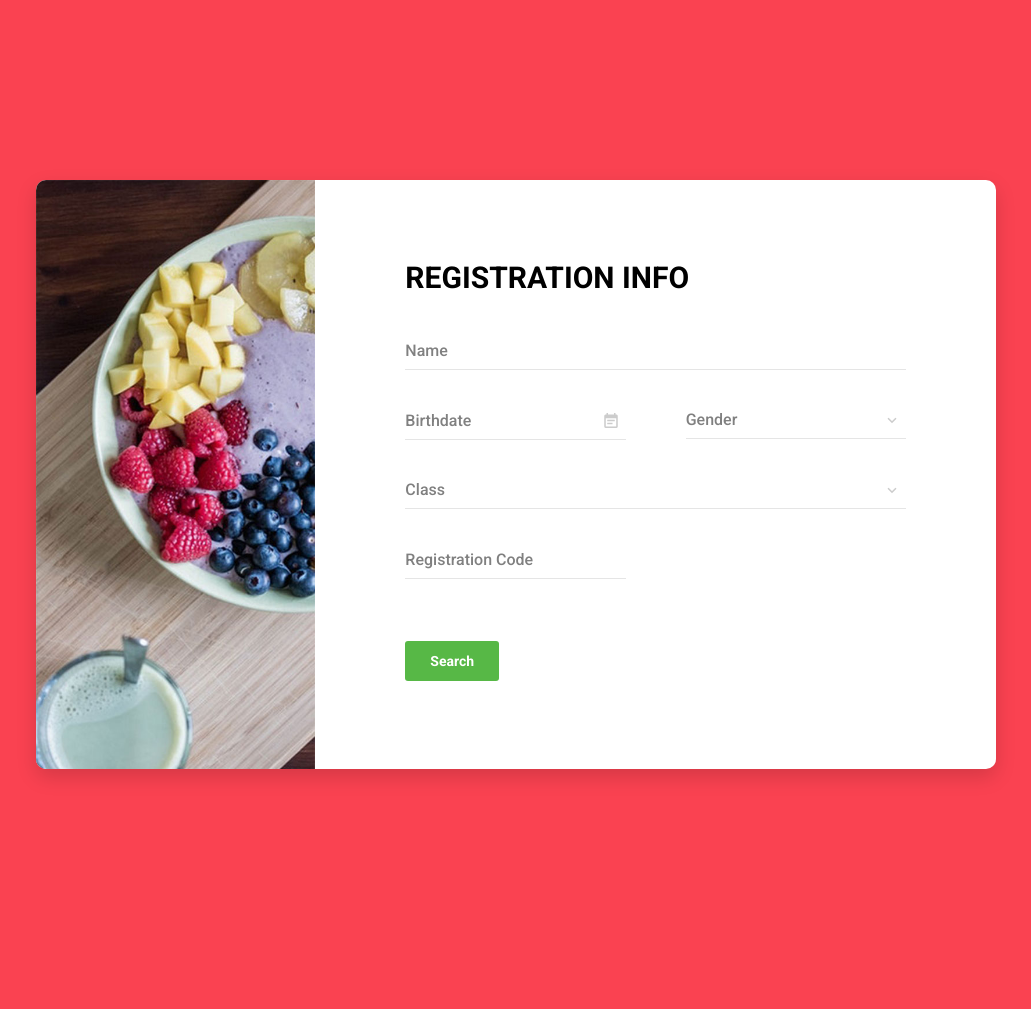
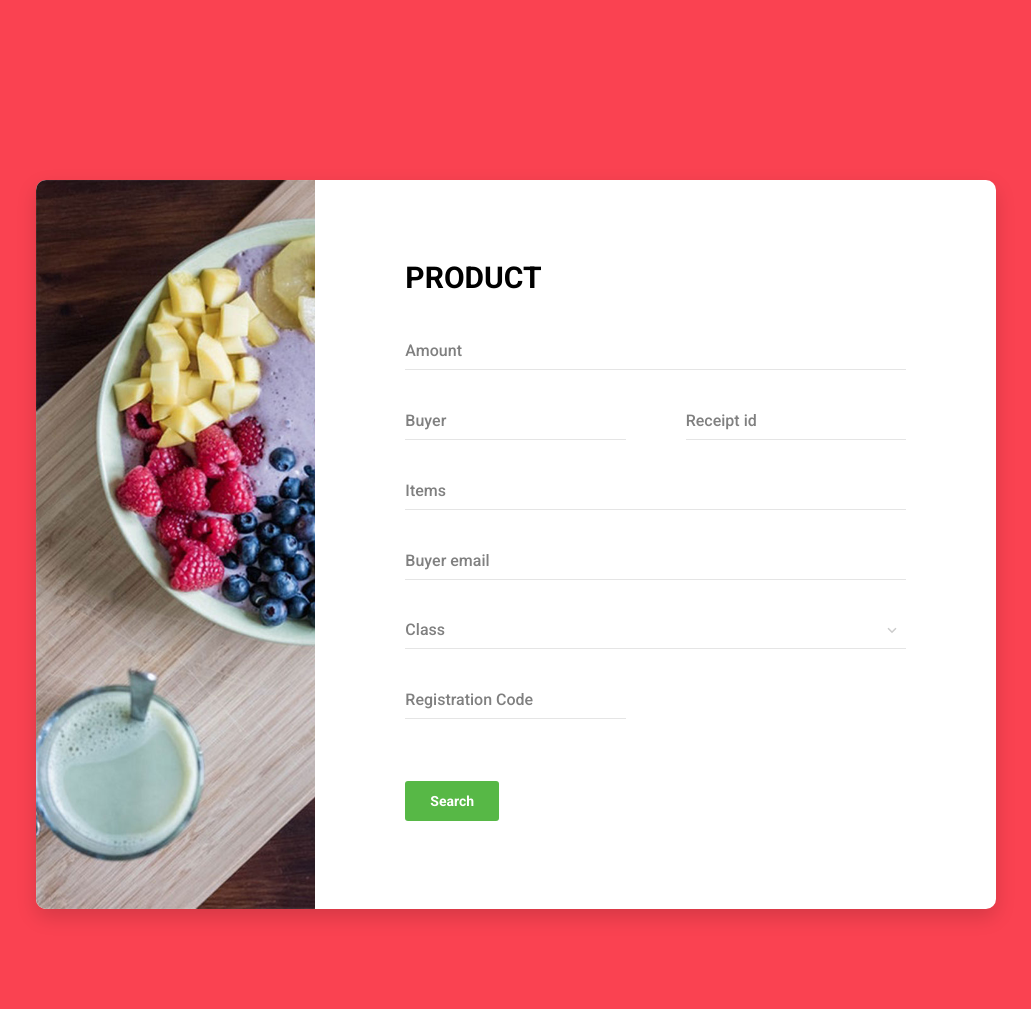
Before and after one commit to sunzid02/raw_php_form, a PHP site: page / in a window 1280 px wide. Shown: the whole page, without its empty margins (124-1155 px from the left). Before the commit the page ends 781 px from the top, so only its background shows below. Run offline with PHP 8.4, Linux system fonts and the light colour scheme.

Commit message:
form body ready starts

```diff
--- /dev/null
+++ b/Controller/ProductController.php
@@ -0,0 +1,2 @@
+<?php
+echo "product Controller";
--- /dev/null
+++ b/Model/ProductModel.php
@@ -0,0 +1,2 @@
+<?php
+    echo "product model";
--- a/View/productView.php
+++ b/View/productView.php
@@ -5,32 +5,45 @@
         <div class="card card-2">
             <div class="card-heading"></div>
             <div class="card-body">
-                    <h2 class="title">Registration Info</h2>
-                    <form method="POST">
+                <h2 class="title">Product </h2>
+                <form method="">
+
+                    <!-- amount -->
                     <div class="input-group">
-                            <input class="input--style-2" type="text" placeholder="Name" name="name">
+                        <input class="input--style-2" type="number" min="0" placeholder="Amount" name="amount" maxlength="20" id="amount" required>
                     </div>
+
+                    <!-- buyer, receipt_id -->
                     <div class="row row-space">
+                        <!-- buyer -->
                         <div class="col-2">
                             <div class="input-group">
-                                    <input class="input--style-2 js-datepicker" type="text" placeholder="Birthdate" name="birthday">
-                                    <i class="zmdi zmdi-calendar-note input-icon js-btn-calendar"></i>
+                                <input class="input--style-2" type="text" placeholder="Buyer" name="buyer" maxlength="255" id="buyer" required>
                             </div>
                         </div>
+
+
+                        <!-- receipt_id  -->
                         <div class="col-2">
                             <div class="input-group">
-                                    <div class="rs-select2 js-select-simple select--no-search">
-                                        <select name="gender">
-                                            <option disabled="disabled" selected="selected">Gender</option>
-                                            <option>Male</option>
-                                            <option>Female</option>
-                                            <option>Other</option>
-                                        </select>
-                                        <div class="select-dropdown"></div>
+                                <input class="input--style-2" type="text" placeholder="Receipt id" name="receiptId" maxlength="20" id="receiptId" required>
                             </div>
                         </div>
                     </div>
+
+
+
+                    <!-- items -->
+                    <div class="input-group">
+                        <input class="input--style-2" type="number" min="0" placeholder="Items" name="items" maxlength="255" id="items" required>
                     </div>
+
+                    <!-- buyer_email  -->
+                    <div class="input-group">
+                        <input class="input--style-2" type="email" min="0" placeholder="Buyer email" name="buyerEmail" maxlength="50" id="buyerEmail" required>
+                    </div>
+
+
                     <div class="input-group">
                         <div class="rs-select2 js-select-simple select--no-search">
                             <select name="class">
```
Lines whose indentation alone changed are shown as unchanged.
